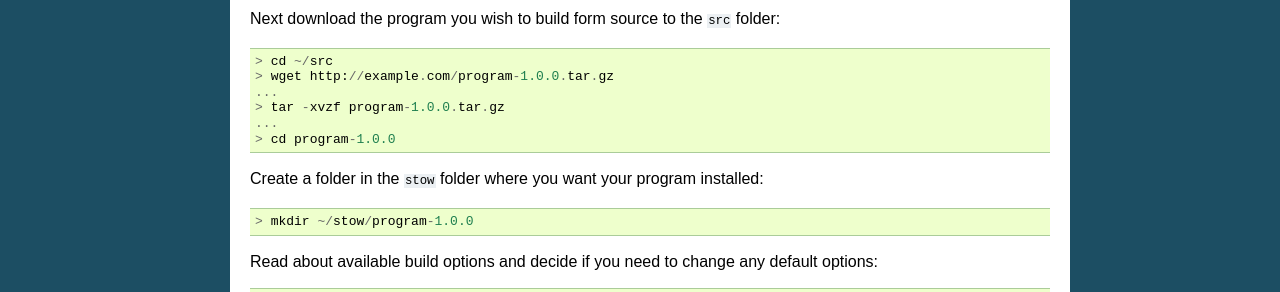
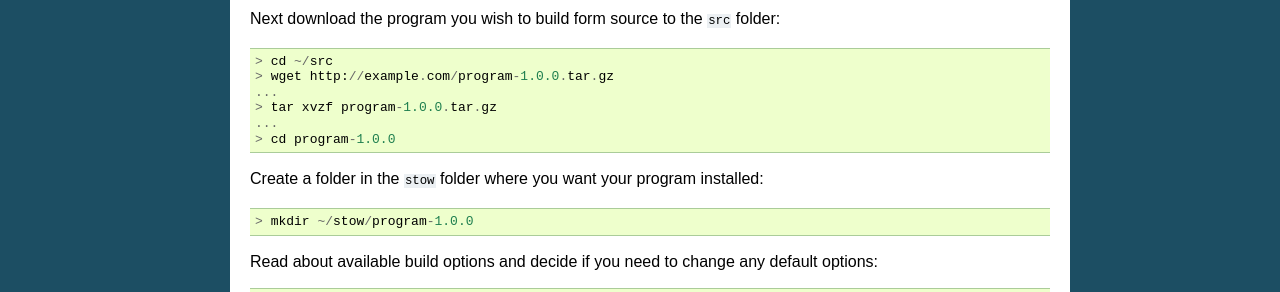
Before and after one commit to PSU-Research-Computing/psurc-docs, a Sphinx documentation site: the page built from source/unix_software/stow.rst, in a window 1280 px wide. Shown: the part 375-667 px from the top of the page. Built offline with Sphinx 7.4.7, drawn with Linux system fonts in a browser that asks for light colours.

Commit message:
Fixed command typo

```diff
--- a/source/unix_software/stow.rst
+++ b/source/unix_software/stow.rst
@@ -22,7 +22,7 @@ Next download the program you wish to build form source to the ``src`` folder::
   > cd ~/src
   > wget http://example.com/program-1.0.0.tar.gz
   ...
-  > tar -xvzf program-1.0.0.tar.gz
+  > tar xvzf program-1.0.0.tar.gz
   ...
   > cd program-1.0.0
 
```
